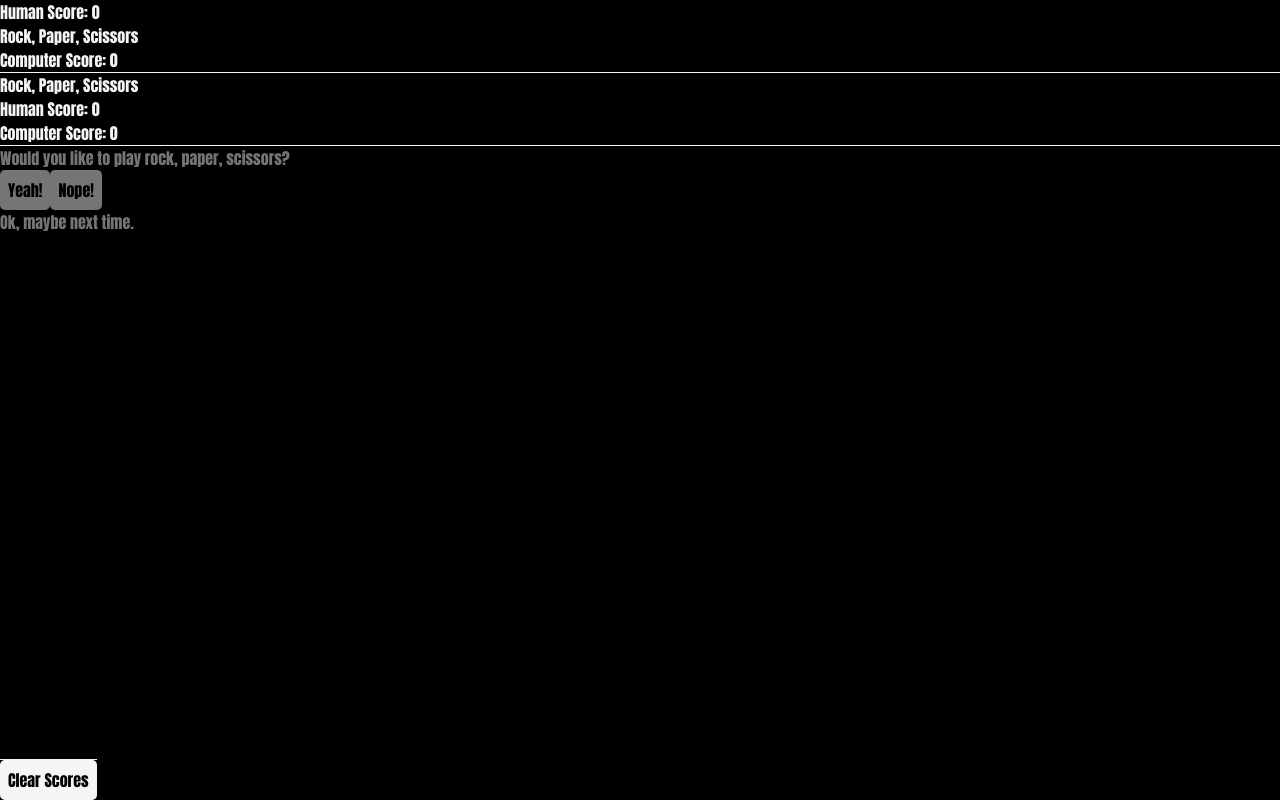
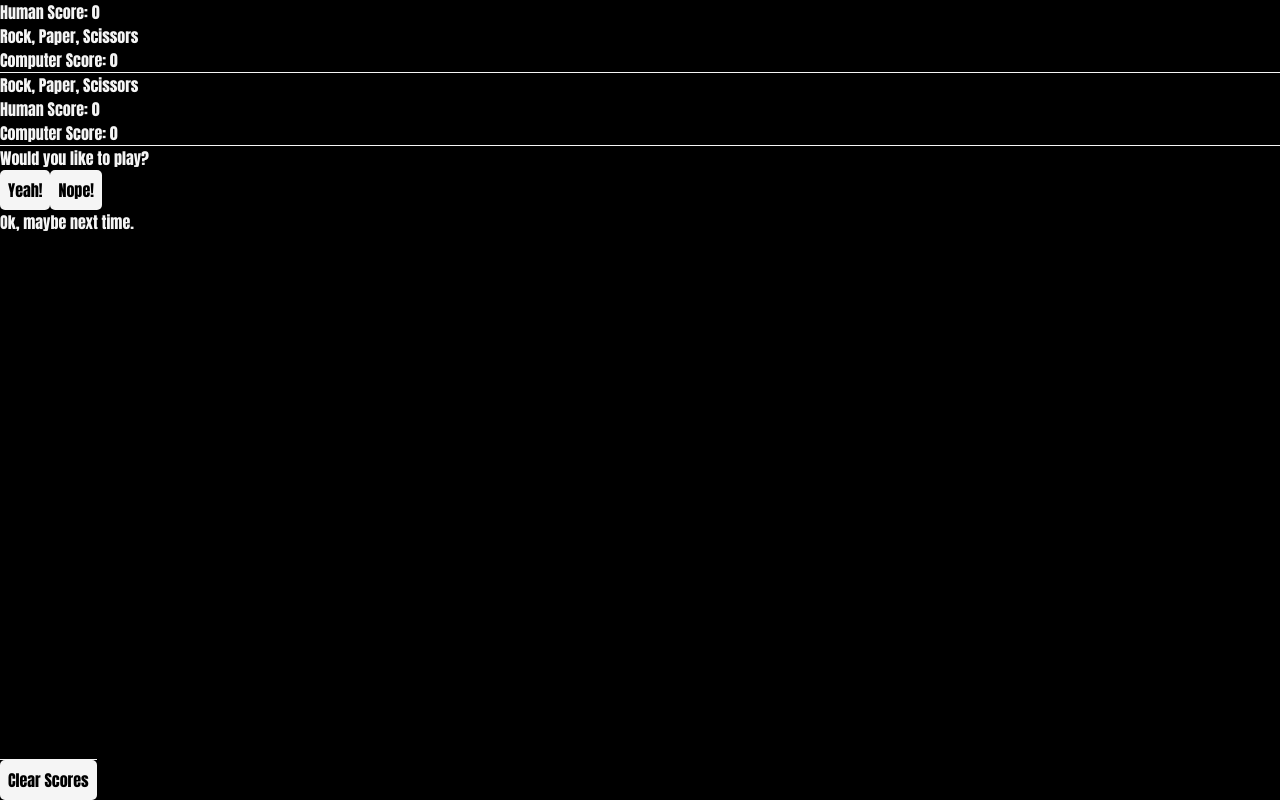
Before and after one commit to KKurzawa/rock-paper-scissors-using-dom, a React (Vite) app: page / in a window 1280 px wide. Built offline with nearby package versions, Linux system fonts and the light colour scheme.

Commit message:
fixed bug

```diff
--- a/src/App.jsx
+++ b/src/App.jsx
@@ -23,7 +23,7 @@ const App = () => {
   return (
     <main className='app-container h-full'>
       <Header props={{ humanScore, computerScore }} />
-      <Welcome />
+      {/* <Welcome /> */}
       <GameInit props={{ noPlay, playGame }} />
       <Game props={{ humanScore, setHumanScore, computerScore, setComputerScore }} />
       <Footer props={{ setComputerScore, setHumanScore }} />
--- a/src/components/Game/Game.css
+++ b/src/components/Game/Game.css
@@ -1,5 +1,7 @@
 .game-container {
     display: none;
+    position: fixed;
+    top: 10;
 }
 
 .rps-btn, .yn-btn {
--- a/src/components/Game/Game.jsx
+++ b/src/components/Game/Game.jsx
@@ -103,7 +103,7 @@ const Game = ({ props: { humanScore, setHumanScore, computerScore, setComputerSc
     }
 
     return (
-        <main id='play-game' className='game-container hidden flex-col  items-center h-3/6 pt-5 md:pt-20'>
+        <main id='play-game' className='game-container hidden flex-col items-center w-full h-3/6 pt-5 md:pt-20'>
             <article id='game' className='flex-col'>
                 <h2 className='text-center text-4xl md:text-5xl'>Choose rock, paper, or scissors.
                 </h2>
@@ -113,7 +113,7 @@ const Game = ({ props: { humanScore, setHumanScore, computerScore, setComputerSc
                     <button className='rps-btn' onClick={scissors}>Scissors</button>
                 </article>
             </article>
-            <h2 id='result' className='py-5 px-5 text-center text-4xl md:text-5xl'>{result}</h2>
+            <h2 id='result' className='pb-1 px-5 text-center text-4xl md:text-5xl'>{result}</h2>
             <article id='play-again' className='hidden flex-col py-5'>
                 <h2 className='py-5 text-center text-4xl md:text-5xl'>Would you like to play again?</h2>
                 <section className='flex flex-row justify-evenly pt-5 mb-10 text-3xl'>
--- a/src/components/GameInit/GameInit.css
+++ b/src/components/GameInit/GameInit.css
@@ -1,4 +1,4 @@
-.gameInit-container {
+/* .gameInit-container {
     animation: gameInit-fade-in 1s linear 5s both;
 }
 
@@ -10,7 +10,7 @@
     100% {
         opacity: 1;
     }
-}
+} */
 
 .init-btn {
     background-color: whitesmoke;
--- a/src/components/GameInit/GameInit.jsx
+++ b/src/components/GameInit/GameInit.jsx
@@ -2,8 +2,8 @@ import './GameInit.css';
 
 const GameInit = ({ props: { noPlay, playGame } }) => {
     return (
-        <main id='init-game' className='gameInit-container flex flex-col items-center flex-wrap'>
-            <h2 className='text-center text-4xl md:text-5xl'>Would you like to play rock, paper, scissors?</h2>
+        <main id='init-game' className='gameInit-container flex flex-col items-center flex-wrap h-3/6 pt-5 md:pt-20'>
+            <h2 className='text-center text-4xl md:text-5xl'>Would you like to play?</h2>
             <article className='flex flex-row justify-evenly w-full pt-10 text-3xl md:text-4xl lg:text-3xl'>
                 <button className='init-btn' onClick={playGame}>Yeah!</button>
                 <button className='init-btn' onClick={noPlay}>Nope!</button>
--- a/src/components/Header/Header.css
+++ b/src/components/Header/Header.css
@@ -1,4 +1,3 @@
 .header-container {
     border-bottom: 1px solid whitesmoke;
-
 }
--- a/src/components/Header/Header.jsx
+++ b/src/components/Header/Header.jsx
@@ -3,12 +3,12 @@ import './Header.css';
 const Header = ({ props: { humanScore, computerScore } }) => {
     return (
         <>
-            <main className="header-container hidden lg:flex justify-evenly items-center h-1/5">
+            <main className="header-container hidden lg:flex justify-evenly items-center w-full h-1/5">
                 <h2 className='text-2xl'>Human Score: {humanScore}</h2>
                 <h1 className="text-5xl">Rock, Paper, Scissors</h1>
                 <h2 className='text-2xl'>Computer Score: {computerScore}</h2>
             </main>
-            <main className="header-container flex flex-col lg:hidden justify-evenly items-center h-1/5">
+            <main className="header-container flex flex-col lg:hidden justify-evenly items-center w-full h-1/5">
                 <h1 className="text-4xl md:text-6xl">Rock, Paper, Scissors</h1>
                 <article className='flex flex-row justify-evenly w-full'>
                     <h2 className='text-lg md:text-3xl'>Human Score: {humanScore}</h2>
--- a/src/components/Welcome/Welcome.jsx
+++ b/src/components/Welcome/Welcome.jsx
@@ -2,7 +2,7 @@ import './Welcome.css';
 
 const Welcome = () => {
     return (
-        <main className='welcome-container flex justify-center h-3/6 mt-20 text-center text-7xl md:text-9xl'>Welcome!</main>
+        <main className='welcome-container hidden justify-center h-3/6 mt-20 text-center text-7xl md:text-9xl'>Welcome!</main>
     )
 }
 
```
